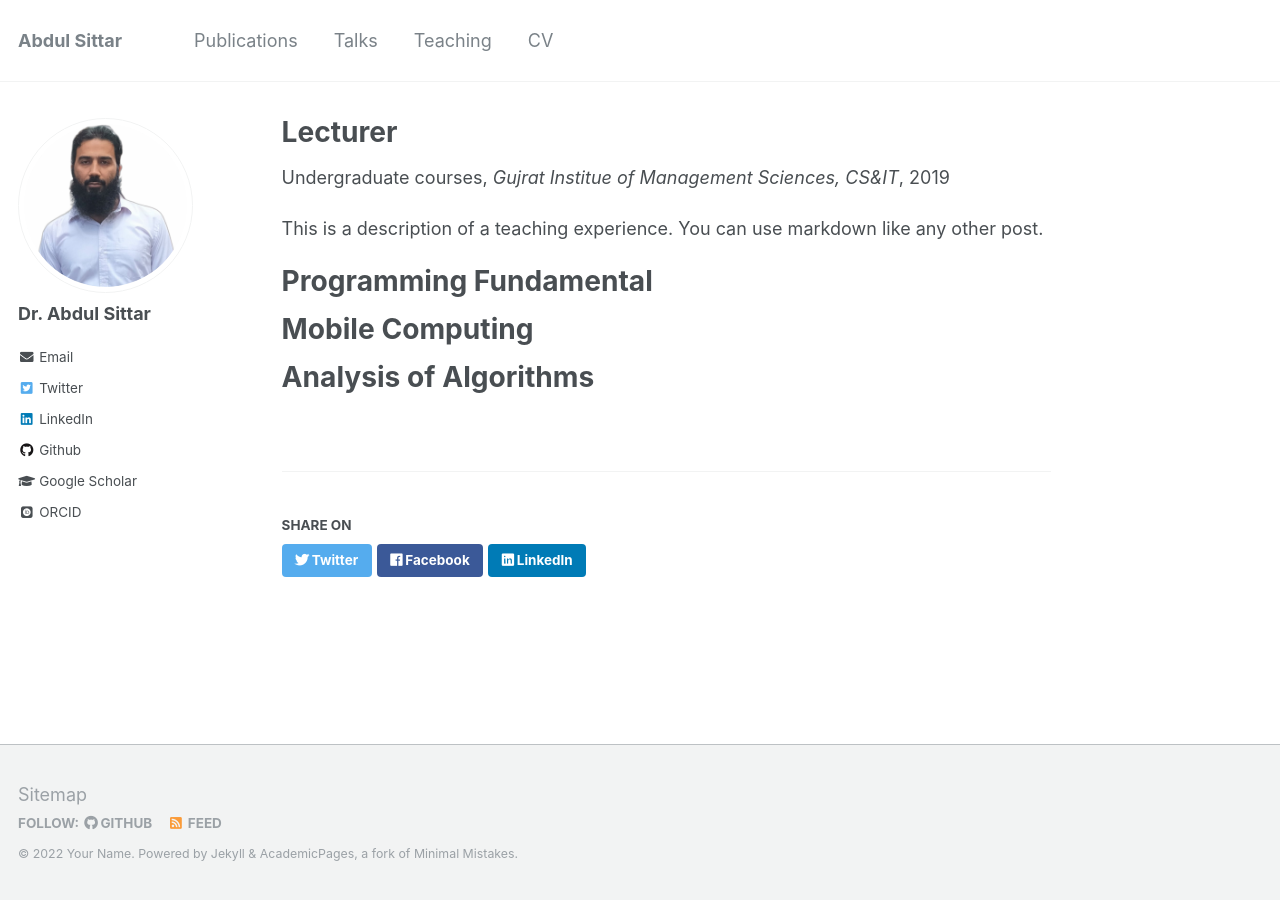
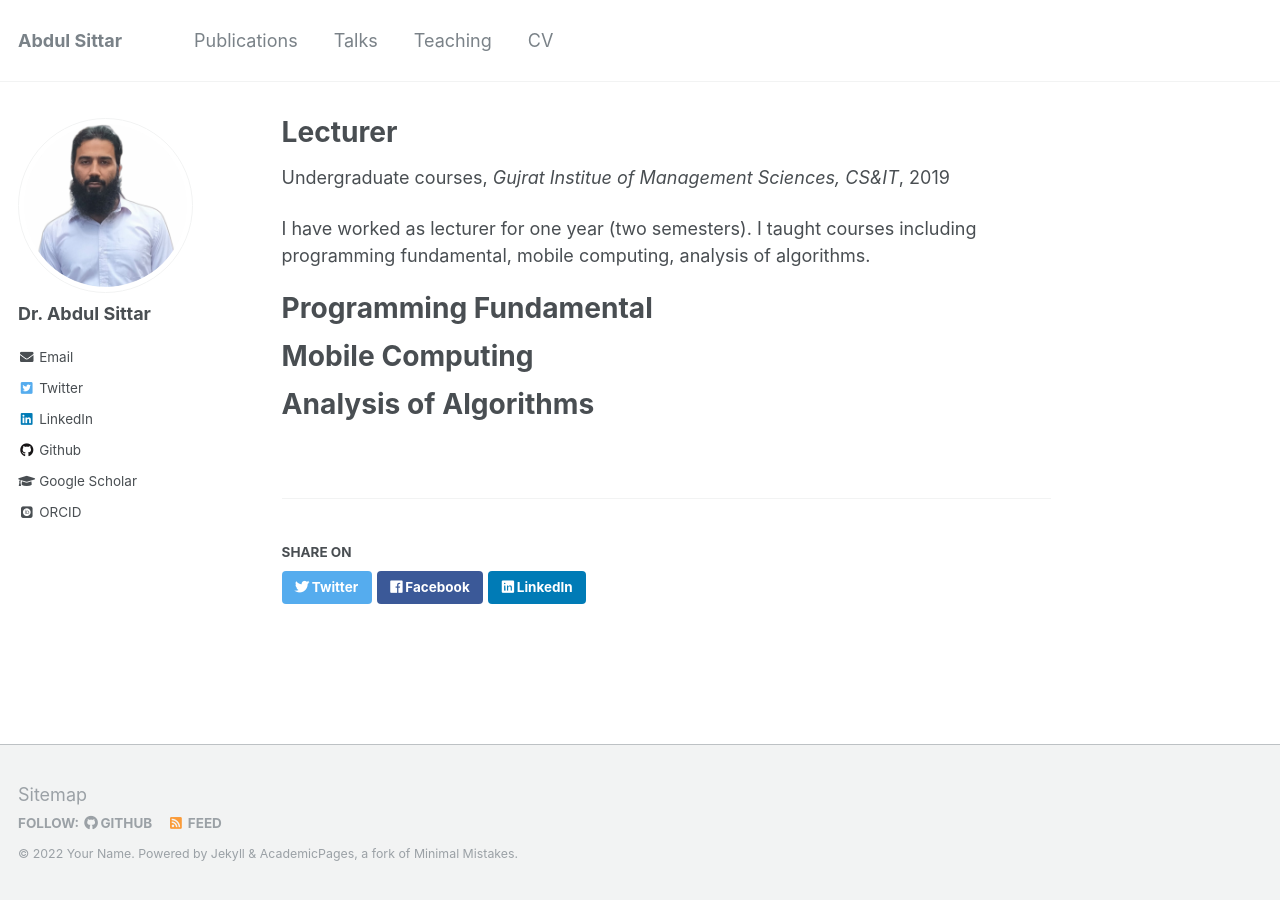
Before and after one commit to abdulsittar/abdulsittar.github.io, a Jekyll site: the page built from _teaching/2014-spring-teaching-1.md, in a window 1280 px wide. Built offline with Jekyll 4.4.1, drawn with Linux system fonts in a browser that asks for light colours; some web fonts are replaced.

Commit message:
updated the teching experience

```diff
--- a/_teaching/2014-spring-teaching-1.md
+++ b/_teaching/2014-spring-teaching-1.md
@@ -8,7 +8,7 @@ date: 2019-10-30
 location: "Gujrat, Pakistan"
 ---
 
-This is a description of a teaching experience. You can use markdown like any other post.
+I have worked as lecturer for one year (two semesters). I taught courses including programming fundamental, mobile computing, analysis of algorithms.
 
 Programming Fundamental
 ======
```
